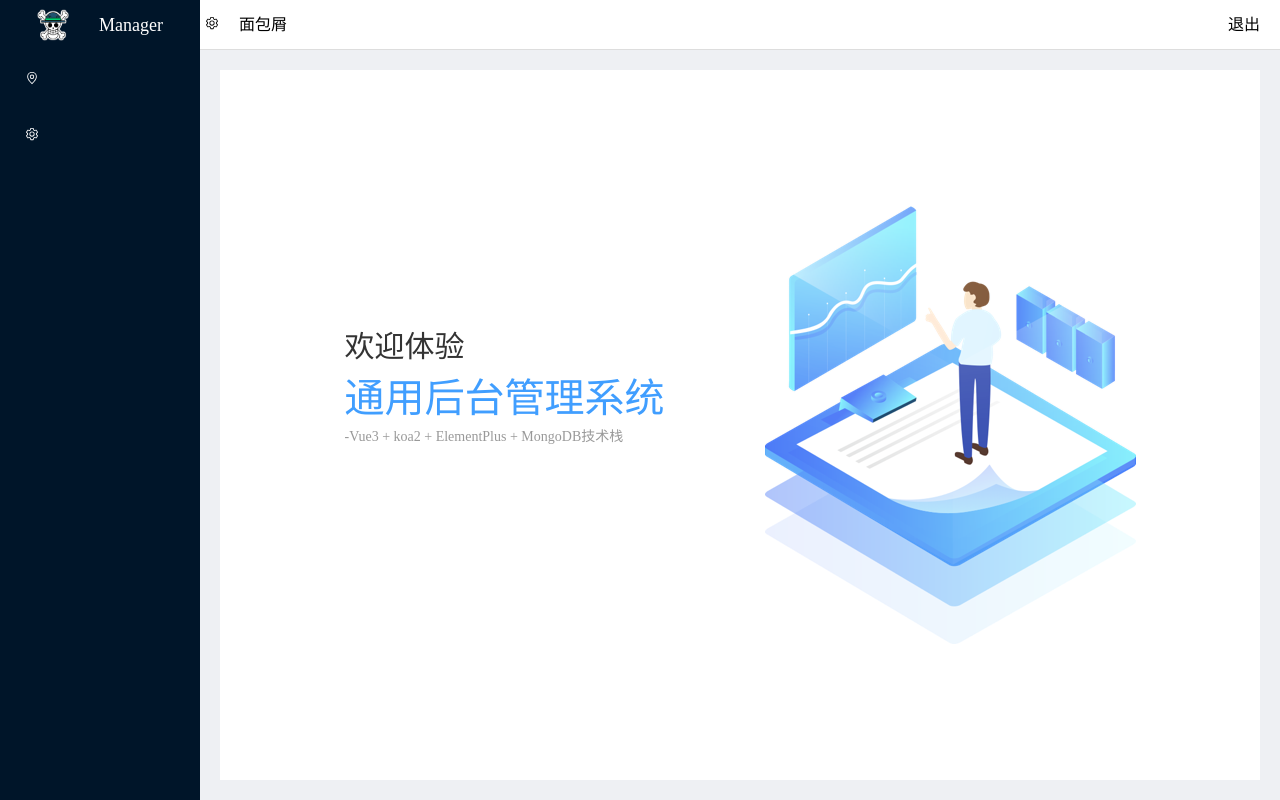
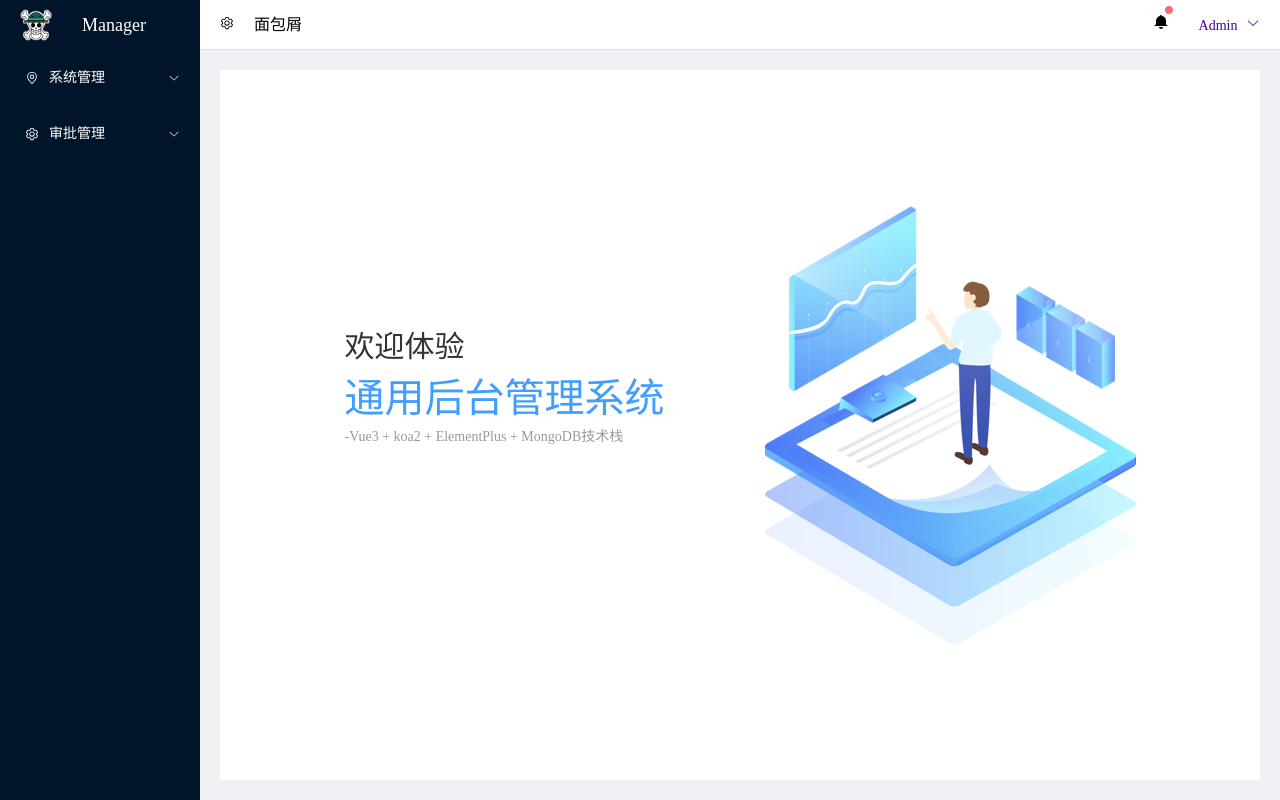
Before and after one commit to cht-w/manger-system, a Vue app: page /#/welcome in a window 1280 px wide. Built offline with nearby package versions, Linux system fonts and the light colour scheme.

Commit message:
菜单栏的实现2

```diff
--- a/src/App.vue
+++ b/src/App.vue
@@ -2,11 +2,14 @@
   <router-view></router-view>
 </template>
 <script>
-  export default {
-    name: 'app'
-  }
+export default {
+  name: 'app'
+}
 </script>
 <style>
-  @import './assets/style/reset.css';
-  @import './assets/style/index.css';
+@import "./assets/style/reset.css";
+@import "./assets/style/index.css";
+html {
+  user-select: none;
+}
 </style>
--- a/src/assets/style/index.css
+++ b/src/assets/style/index.css
@@ -58,6 +58,11 @@ html, body {
     align-items: center;
     justify-content: center;
   }
+  .flex-between-all{
+    display: flex;
+    justify-content: space-between;
+    align-items: center;
+  }
   .tips{
     margin-left: 15px;
     color: #787878;
--- a/src/components/Home.vue
+++ b/src/components/Home.vue
@@ -1,13 +1,12 @@
 <template>
   <div class="basic-layout">
-    <div class="nav-side">
-      <div class="logo flex-center-all">
+    <div :class="['nav-side', isCollapse ? 'fold' : 'unfold']">
+      <div class="logo">
         <img src="./../assets/logo.png" alt="" />
         <span>Manager </span>
       </div>
       <!-- 导航栏 -->
       <el-menu
-        active-text-color="#ffd04b"
         background-color="#001529"
         class="el-menu"
         default-active="2"
@@ -33,15 +32,35 @@
         </el-sub-menu>
       </el-menu>
     </div>
-    <div class="content-right">
+    <div :class="['content-right', isCollapse ? 'fold' : 'unfold']">
       <div class="nav-top flex-between">
-        <div class="left-item">
+        <div class="left-item" @click="handleOpenOrClose">
           <el-icon class="menu-flag" color="black" size="14px"
             ><setting
           /></el-icon>
           <span class="bread">面包屑</span>
         </div>
-        <div class="right-item">退出</div>
+        <div class="right-item flex-between-all">
+          <el-badge is-dot class="notice">
+            <el-icon><bell-filled /></el-icon>
+          </el-badge>
+          <div class="userInfo">
+            <el-dropdown>
+              <span class="el-dropdown-link">
+                Admin
+                <el-icon class="el-icon--right">
+                  <arrow-down />
+                </el-icon>
+              </span>
+              <template #dropdown>
+                <el-dropdown-menu>
+                  <el-dropdown-item>邮箱：</el-dropdown-item>
+                  <el-dropdown-item>退出：</el-dropdown-item>
+                </el-dropdown-menu>
+              </template>
+            </el-dropdown>
+          </div>
+        </div>
       </div>
       <div class="wrapper">
         <div class="main-page">
@@ -52,9 +71,12 @@
   </div>
 </template>
 <script setup>
-import { Setting, Location } from '@element-plus/icons-vue'
+import { Setting, Location, BellFilled, ArrowDown } from '@element-plus/icons-vue'
 import { ref } from 'vue'
-const isCollapse = ref(true);
+const isCollapse = ref(false);
+const handleOpenOrClose = () => {
+  isCollapse.value = !isCollapse.value
+}
 </script>
 
 <style lang="scss" scoped>
@@ -64,17 +86,27 @@ const isCollapse = ref(true);
     position: fixed;
     width: 200px;
     height: 100vh;
-    background-color: #001529;
     color: #fff;
+    overflow: hidden;
     overflow-y: auto;
     transition: width 0.5s;
+    background-color: #001529;
+    &.fold {
+      width: 80px;
+    }
+    &.unfold {
+      width: 200px;
+    }
     .logo {
       height: 50px;
       font-size: 18px;
+      display: flex;
+      align-items: center;
       img {
         width: 32px;
         height: 32px;
         margin-right: 30px;
+        margin-left: 20px;
       }
     }
     .el-menu {
@@ -85,6 +117,13 @@ const isCollapse = ref(true);
   .content-right {
     margin-left: 200px;
     height: 100vh;
+    transition: margin 0.5s;
+    &.fold {
+      margin-left: 80px;
+    }
+    &.unfold {
+      margin-left: 200px;
+    }
     .nav-top {
       height: 50px;
       line-height: 50px;
@@ -92,10 +131,26 @@ const isCollapse = ref(true);
       border-bottom: 1px solid #ddd;
       .left-item {
         .menu-flag {
-          margin-left: -15px;
+          cursor: pointer;
+          // margin-left: 10px;
         }
         .bread {
           margin-left: 20px;
+        }
+      }
+      .right-item {
+        height: 100%;
+        .notice {
+          line-height: 30px;
+          margin-right: 30px;
+        }
+        .userInfo {
+          display: flex;
+          justify-content: flex-end;
+          cursor: pointer;
+          .el-dropdown-link {
+            color: #409;
+          }
         }
       }
     }
```
